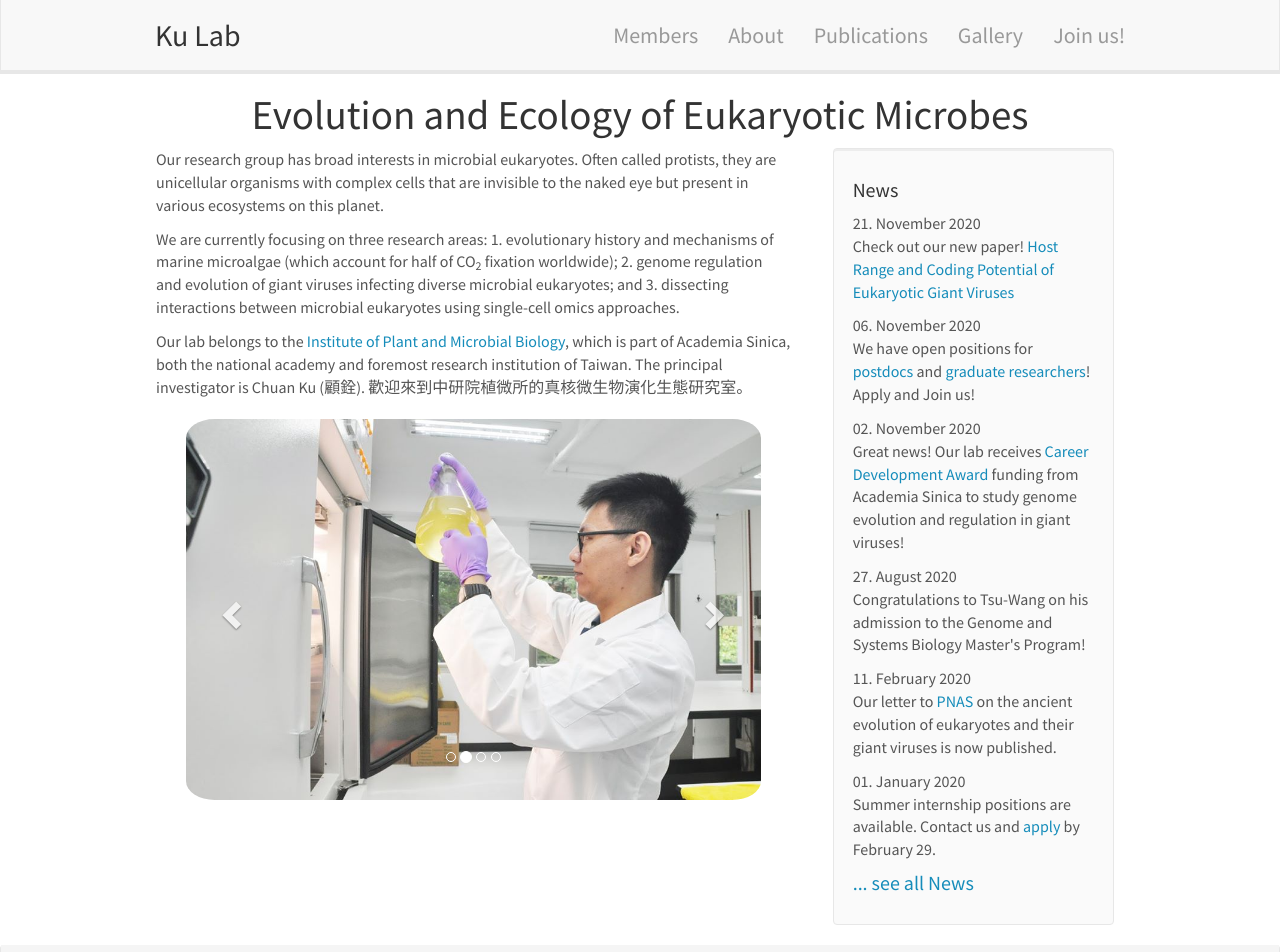
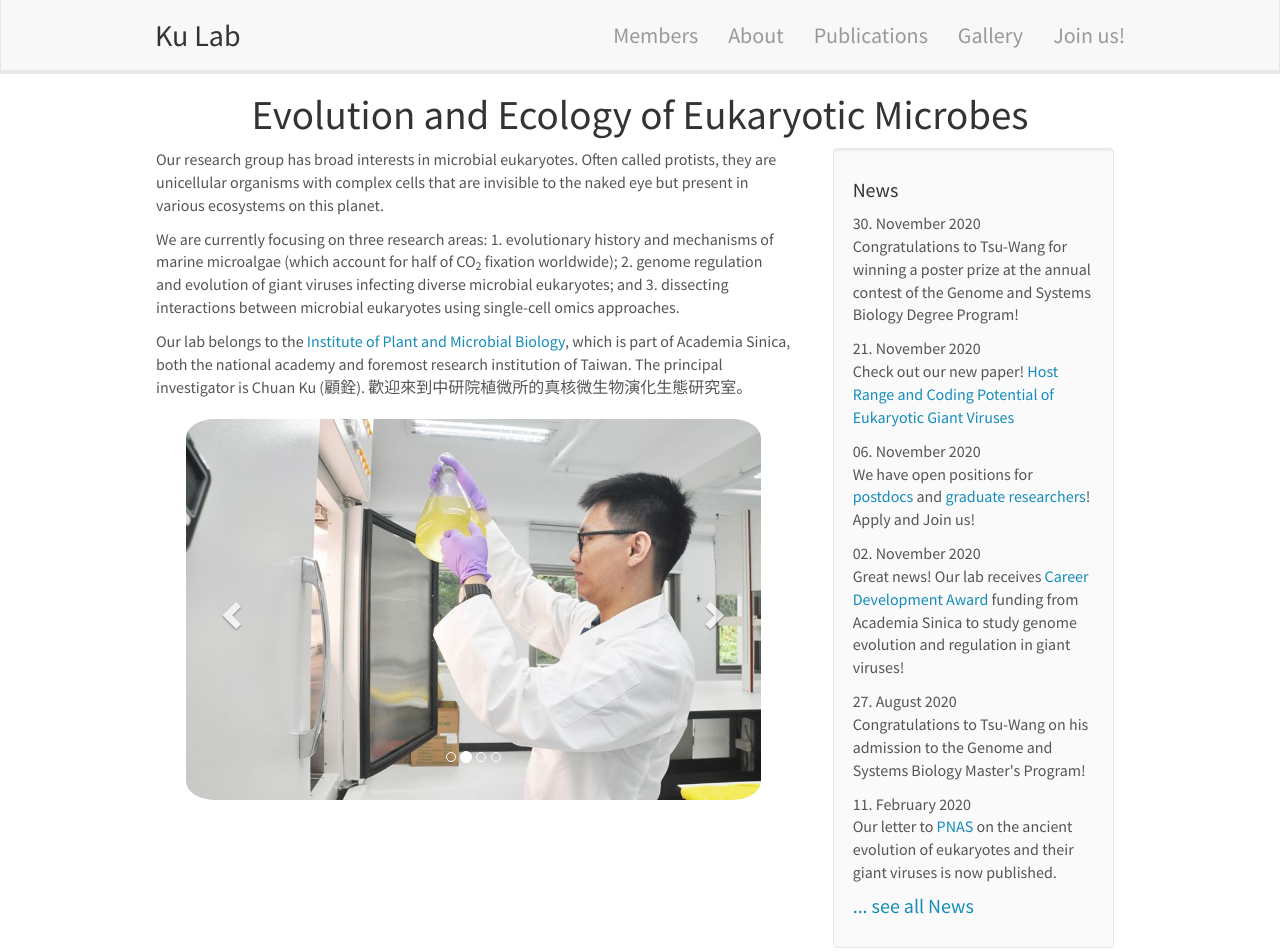
Before and after one commit to tzutongkao/Kao_Lab, a Jekyll site: the page built from _pages/home.md, in a window 1280 px wide and 1365 px high, cut to the strip 0-952 px from the top of the window. Built offline with Jekyll 4.4.1, drawn with Linux system fonts in a browser that asks for light colours; nearby versions of some CDN libraries.

Commit message:
Update news.yml

```diff
--- a/_data/news.yml
+++ b/_data/news.yml
@@ -1,3 +1,6 @@
+- date: 30. November 2020
+  headline: "Congratulations to Tsu-Wang for winning a poster prize at the annual contest of the Genome and Systems Biology Degree Program!"
+
 - date: 21. November 2020
   headline: "Check out our new paper! <a href='https://www.mdpi.com/1999-4915/12/11/1337'>Host Range and Coding Potential of Eukaryotic Giant Viruses</a>"
 
```
